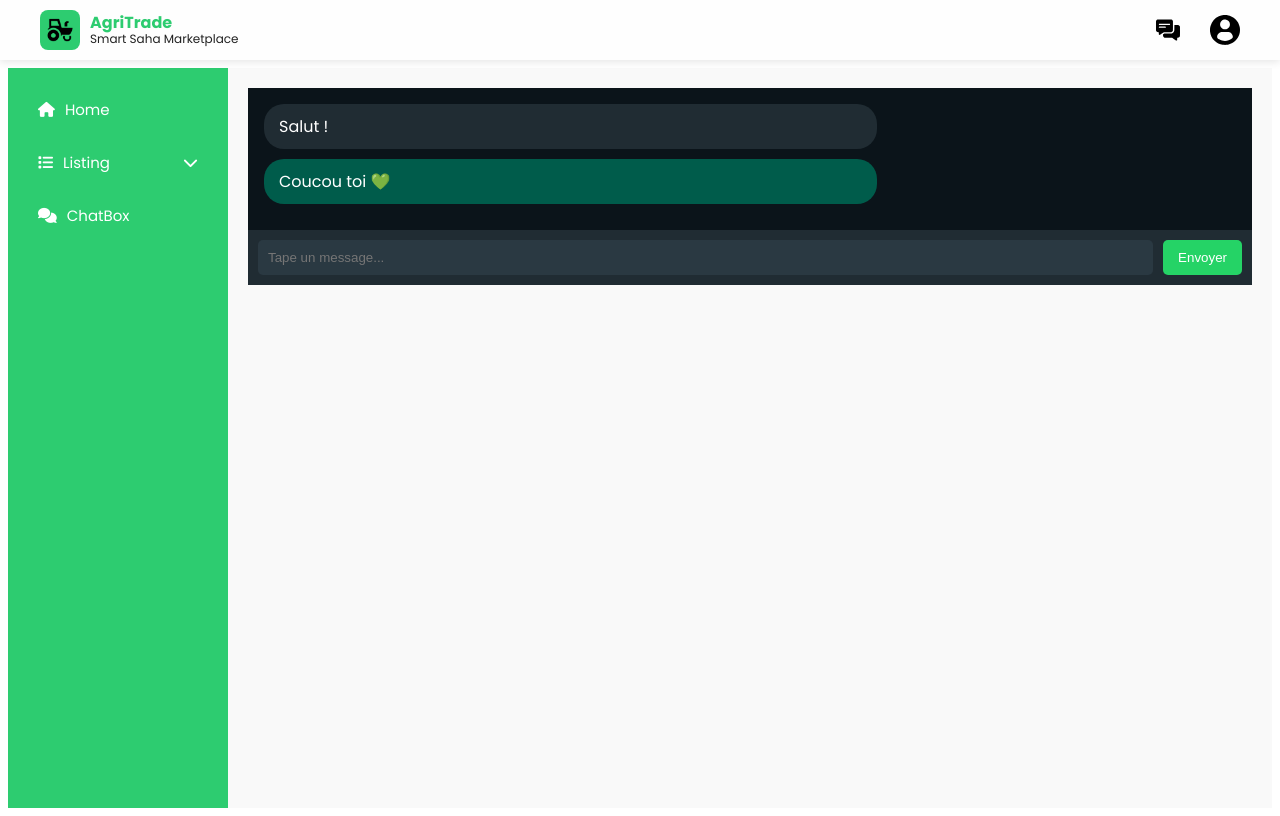
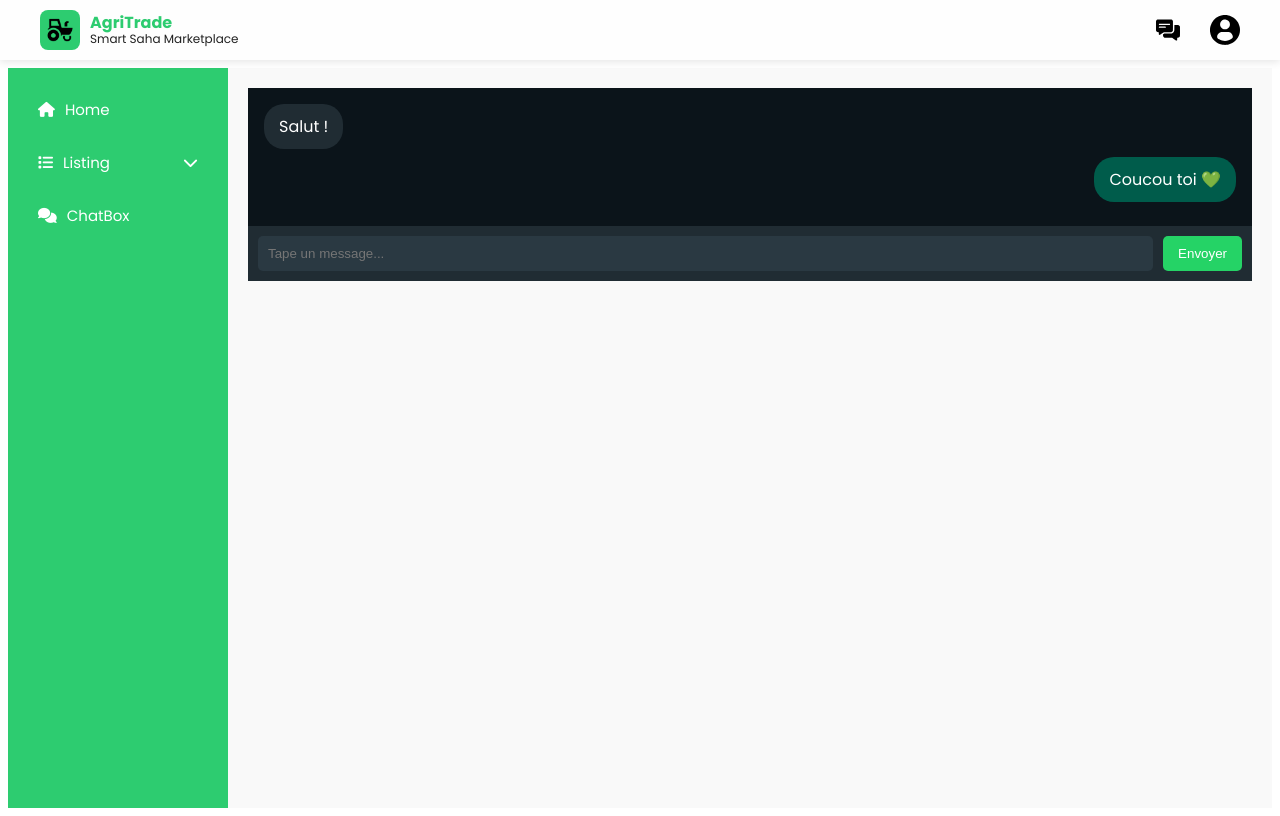
Before and after one commit to Ivontsoa-Gracia/marketplace-frontend, a Vue app: page /profil/enchere/chat in a window 1280 px wide. Built offline with nearby package versions, Linux system fonts and the light colour scheme.

Commit message:
Update MessageBubble.vue

```diff
--- a/src/components/organics/marketplace/enchere/MessageBubble.vue
+++ b/src/components/organics/marketplace/enchere/MessageBubble.vue
@@ -1,6 +1,8 @@
 <template>
-    <div :class="['bubble', sent ? 'sent' : 'received']">
-      {{ message }}
+    <div :class="['message-container', sent ? 'sent' : 'received']">
+      <div class="bubble">
+        {{ message }}
+      </div>
     </div>
   </template>
 
@@ -12,21 +14,29 @@
   </script>
 
   <style scoped>
+  .message-container {
+    display: flex;
+    margin-bottom: 8px;
+  }
+
+  .sent {
+    justify-content: flex-end;
+  }
+
+  .received {
+    justify-content: flex-start;
+  }
+
   .bubble {
     max-width: 60%;
     padding: 10px 15px;
     border-radius: 20px;
-    margin-bottom: 10px;
     word-break: break-word;
-  }
-  .sent {
-    background-color: #005c4b;
-    align-self: flex-end;
+    background-color: #005c4b; /* Sent */
     color: white;
   }
-  .received {
-    background-color: #202c33;
-    align-self: flex-start;
-    color: white;
+
+  .received .bubble {
+    background-color: #202c33; /* Received */
   }
   </style>
```
